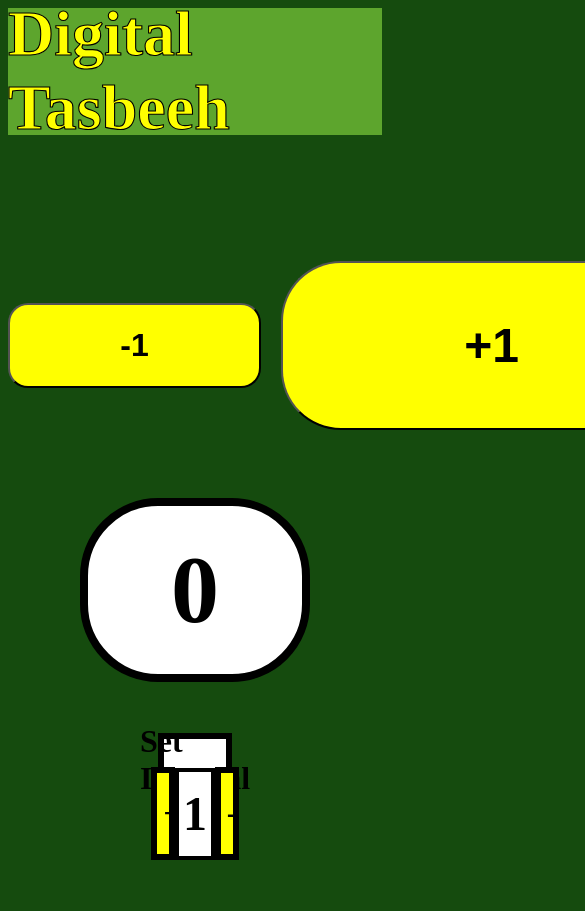
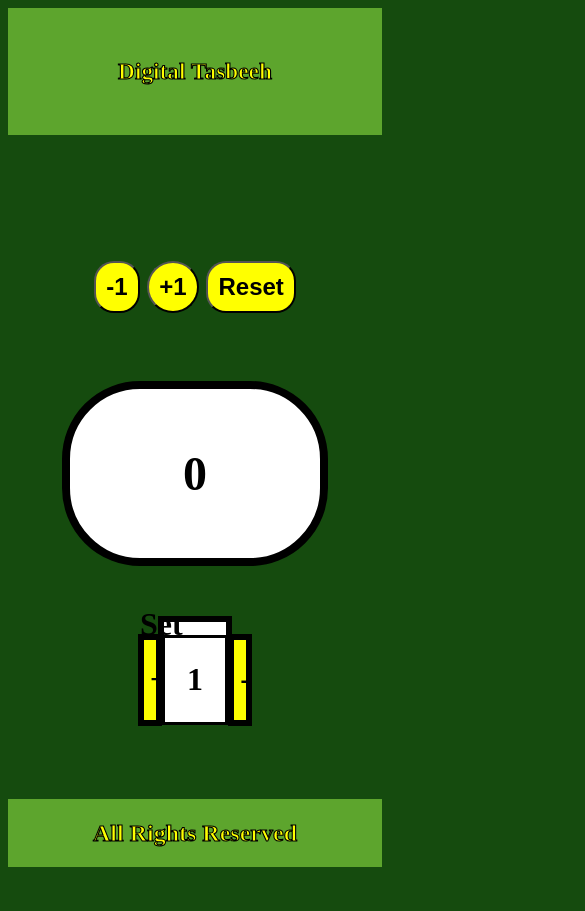
Before and after one commit to user631098/DigitalTasbeeh, a plain HTML site: page index.html in a window 390 px wide. Shown: the top 911 px of the page, 585 px wide, since content can reach past the window. After the commit the page ends 875 px from the top, so only its background shows below. Drawn offline with Linux system fonts and the light colour scheme.

Commit message:
Update index.html

```diff
--- a/index.html
+++ b/index.html
@@ -120,6 +120,34 @@
         background-color: white;
         border: 0.2em solid black;
       }
+      @media (max-width: 768px) {
+        header {
+          font-size: 6vw;
+        }
+        .text {
+          font-size: 3rem;
+        }
+        .count {
+          width: 90%;
+          max-width: 250px;
+        }
+        .but {
+          flex-wrap: wrap;
+          gap: 2vw;
+        }
+        .general,
+        .add {
+          width: auto;
+          height: auto;
+          padding: 10px;
+          font-size: 1.5em;
+        }
+        .intText {
+          min-width: 60px;
+          min-height: 60px;
+          font-size: 2rem;
+        }
+      }
     </style>
   </head>
 
```
